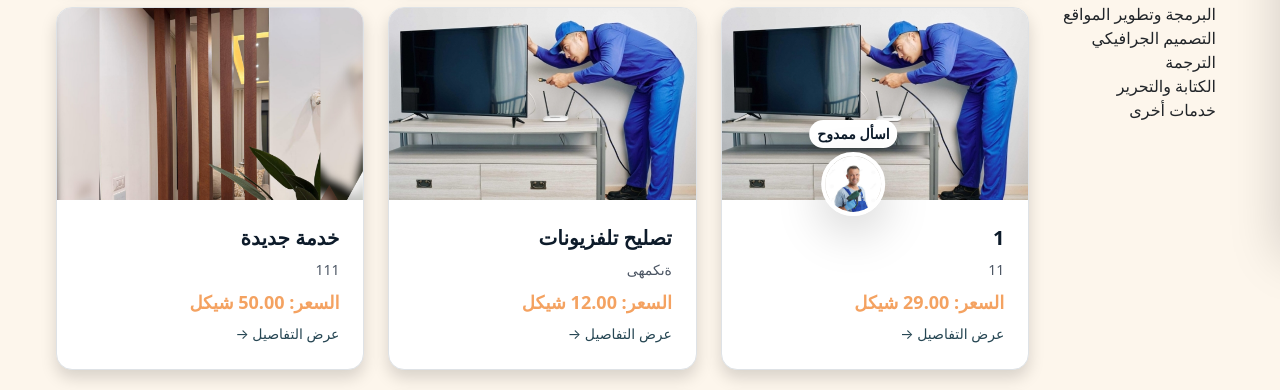
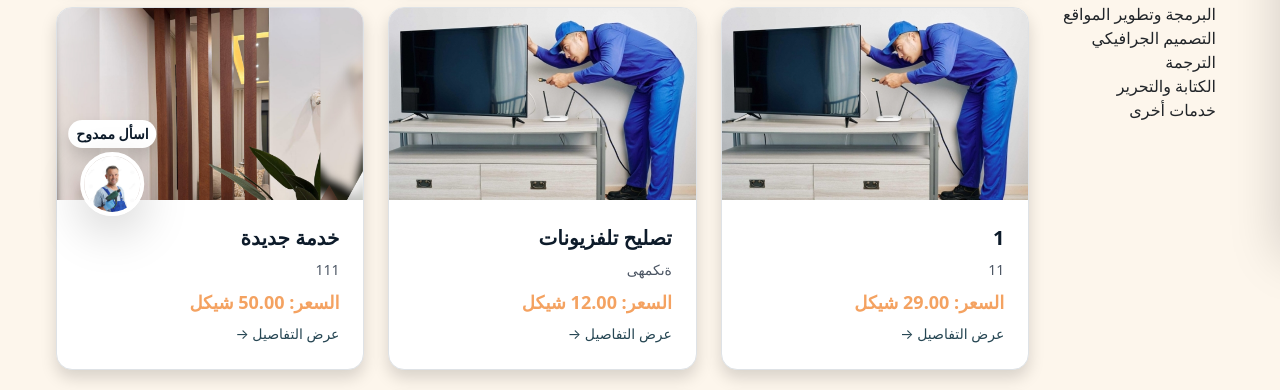
Before and after one commit to shahdzeiad96/Sawa-ed, a Django app: page / in a window 1280 px wide. Shown: the part 560-950 px from the top of the page. Run offline with Django 5.2, Linux system fonts and the light colour scheme; a user stored in the database is signed in; data comes from the database, SQL or seed files in the repository; some libraries are stand-ins or nearby versions.

Commit message:
re-arrange mamdouh position, edit side bar

```diff
--- a/Sawaed_app/static/css/style.css
+++ b/Sawaed_app/static/css/style.css
@@ -81,3 +81,10 @@ font-family:'Lucida Sans', 'Lucida Sans Regular', 'Lucida Grande', 'Lucida Sans
   .animate-fade-in-down {
     animation: fadeInDown 0.5s ease-out;
   }
+  #sidebar::-webkit-scrollbar {
+    width: 6px;
+  }
+  #sidebar::-webkit-scrollbar-thumb {
+    background-color: #f4a261;
+    border-radius: 10px;
+  }
--- a/Sawaed_app/templates/index.html
+++ b/Sawaed_app/templates/index.html
@@ -97,34 +97,86 @@
             {% endif %}
         </div>
     </nav>
+    <!-- chatbotlink -->
+<!-- Floating Chatbot Button (Mamdouh) -->
+<a href="{% url 'chat-ui' %}"
+class="fixed bottom-6 left-6 transform translate-x-1/2 z-50 flex flex-col items-center space-y-1 text-sm font-semibold text-[#0d1b2a] hover:scale-105 transition-transform"
+target="_blank" rel="noopener">
 
+<span class="bg-white px-2 py-1 rounded-full shadow text-center">اسأل ممدوح</span>
+
+<div class="w-16 h-16 rounded-full shadow-lg border-4 border-white overflow-hidden">
+ <img src="{% static 'images/mamdouh.jpg' %}"
+      alt="Chatbot Icon"
+      class="w-full h-full object-cover">
+</div>
+</a>
 
 <!-- Sidebar -->
     <div id="sidebar" class="fixed top-0 right-0 h-full w-64 bg-white shadow-lg transform translate-x-full transition-transform duration-300 ease-in-out z-50 border-l">
-          <div class="pt-20 p-4">
-              <button onclick="closeSidebar()" class="text-orange-500">
-                  ☰
+  <button onclick="closeSidebar()" class="absolute top-4 left-4 text-2xl text-gray-500 hover:text-red-500">
+    &times;
   </button>
-              <h2 class="text-lg font-semibold mb-4 text-right">القائمة</h2>
-              <ul class="space-y-2 text-right">
-                  <a href="{% url 'userhome' %}"><li class="hover:text-[#f4a261] cursor-pointer">الصفحة الرئيسية</li></a>
+
+  <div class="pt-20 p-4 h-full overflow-y-auto">
+    <h2 class="text-lg font-semibold mb-4 text-right text-[#0d1b2a]">القائمة</h2>
+
+    <ul class="space-y-3 text-right">
+      <li>
+        <a href="{% url 'userhome' %}" class="flex items-center justify-end gap-2 hover:text-[#f4a261]">
+          الصفحة الرئيسية <i class="fas fa-home"></i>
+        </a>
+      </li>
+
       {% if user.is_authenticated %}
-                      <a href="{% url 'edit-profile' %}"><li class="hover:text-[#f4a261] cursor-pointer">الملف الشخصي</li></a>
-                      <a href="{% url 'logout' %}"><li class="hover:text-[#f4a261] cursor-pointer">تسجيل الخروج</li></a>
+      <li>
+        <a href="{% url 'edit-profile' %}" class="flex items-center justify-end gap-2 hover:text-[#f4a261]">
+          الملف الشخصي <i class="fas fa-user-circle"></i>
+        </a>
+      </li>
+
+      <li>
+        <a href="{% url 'cart' %}" class="flex items-center justify-end gap-2 hover:text-[#f4a261]">
+          سلة المشتريات
+          <i class="fas fa-shopping-cart relative">
+            {% if cart_count > 0 %}
+              <span class="absolute -top-2 -right-2 bg-red-500 text-white text-xs rounded-full w-5 h-5 flex items-center justify-center">{{ cart_count }}</span>
+            {% endif %}
+          </i>
+        </a>
+      </li>
+
+      <li>
+        <a href="{% url 'logout' %}" class="flex items-center justify-end gap-2 hover:text-[#f4a261]">
+          تسجيل الخروج <i class="fas fa-sign-out-alt"></i>
+        </a>
+      </li>
       {% else %}
-                      <a href="{% url 'login' %}"><li class="hover:text-[#f4a261] cursor-pointer">تسجيل الدخول</li></a>
-                      <a href="{% url 'register' %}"><li class="hover:text-[#f4a261] cursor-pointer">إنشاء حساب</li></a>
+      <li>
+        <a href="{% url 'login' %}" class="flex items-center justify-end gap-2 hover:text-[#f4a261]">
+          تسجيل الدخول <i class="fas fa-sign-in-alt"></i>
+        </a>
+      </li>
+      <li>
+        <a href="{% url 'register' %}" class="flex items-center justify-end gap-2 hover:text-[#f4a261]">
+          إنشاء حساب <i class="fas fa-user-plus"></i>
+        </a>
+      </li>
       {% endif %}
     </ul>
-              <br>
-              <ul>
-                <h2 class="text-lg font-semibold mb-4 text-right">التصنيفات</h2>
+
+    <hr class="my-6">
+
+    <h2 class="text-lg font-semibold mb-4 text-right text-[#0d1b2a]">التصنيفات</h2>
+    <ul class="space-y-2 text-right text-gray-700">
       {% for service_type in service_types %}
         <li class="hover:text-[#f4a261] cursor-pointer">{{ service_type.0 }}</li>
       {% endfor %}
     </ul>
   </div>
 </div>
+
+
 
       <!-- Main content block -->
       <main class="flex flex-col items-center justify-center p-8">
--- a/Sawaed_app/templates/userhome.html
+++ b/Sawaed_app/templates/userhome.html
@@ -2,20 +2,8 @@
 
 {% block content %}
 {% load static %}
-<!-- chatbotlink -->
-<!-- Floating Chatbot Button (Mamdouh) -->
-<a href="{% url 'chat-ui' %}"
-   class="fixed bottom-6 right-1/3 transform translate-x-1/2 z-50 flex flex-col items-center space-y-1 text-sm font-semibold text-[#0d1b2a] hover:scale-105 transition-transform"
-   target="_blank" rel="noopener">
 
-  <span class="bg-white px-2 py-1 rounded-full shadow text-center">اسأل ممدوح</span>
 
-  <div class="w-16 h-16 rounded-full shadow-lg border-4 border-white overflow-hidden">
-    <img src="{% static 'images/mamdouh.jpg' %}"
-         alt="Chatbot Icon"
-         class="w-full h-full object-cover">
-  </div>
-</a>
 
   <div class="container mx-auto p-4">
     <h1 class="text-3xl font-bold text-center mb-6 text-[#0d1b2a]">جميع الخدمات</h1>
```
Lines whose indentation alone changed are shown as unchanged.
